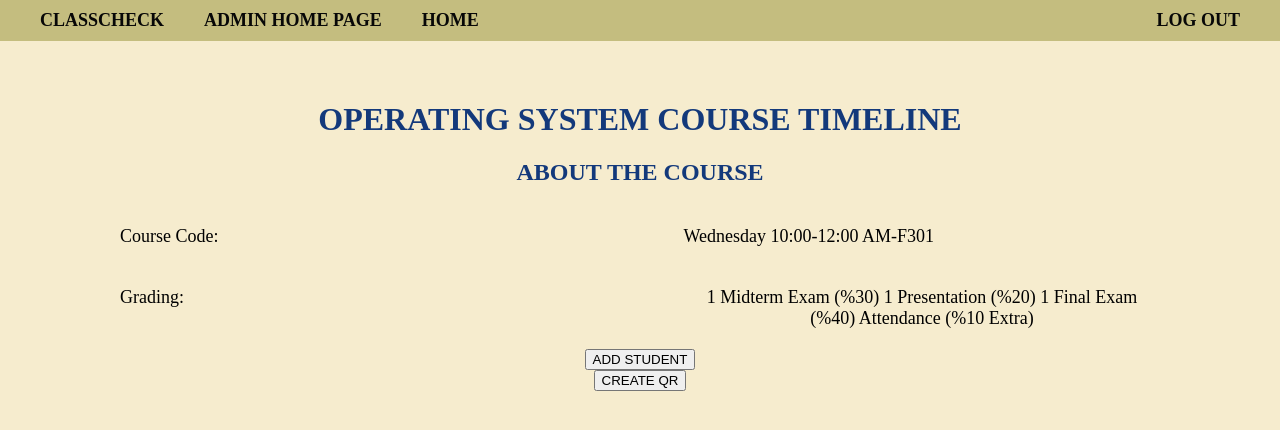
After one commit to esmadenizerboga/ClassCheckk, a Django app: page /course/15/ in a window 1280 px wide. The commit adds this page. Shown: the top 430 px of the page. Run offline with Django 4.2, Linux system fonts and the light colour scheme; a user stored in the database is signed in.

Commit message:
Add files via upload

```diff
--- /dev/null
+++ b/ClassCheckk-main/classcheckk/Attendance/Attendance/RollCall/static/css/tes.css
@@ -0,0 +1,82 @@
+body {
+    background-color: #f6ecce;
+    /* Süt rengi arka plan */
+    margin: 0;
+    /* Sayfanın kenar boşluklarını sıfırlayalım */
+    padding: 0;
+    /* Sayfanın iç boşluklarını sıfırlayalım */
+    text-align: center;
+    /* Sayfa genelinde içeriği ortalayalım */
+
+}
+
+.navbar {
+    display: flex;
+    justify-content: space-between;
+    align-items: center;
+    background-color: rgb(196, 189, 127);
+    padding: 10px 20px;
+}
+
+.navbar-left,
+.navbar-right {
+    list-style-type: none;
+    margin: 0;
+    padding: 0;
+    display: flex;
+}
+
+.navbar-left li,
+.navbar-right li {
+    padding: 0 20px;
+}
+
+.navbar a {
+    color: rgb(7, 7, 7);
+    text-decoration: none;
+    font-size: 18px;
+    display: block;
+    font-weight: bold;
+    text-align: center;
+}
+
+.navbar a:hover {
+    background-color: #ddd;
+    color: black;
+}
+
+.centered-title {
+    text-align: center;
+    margin-top: 60px;
+    color: rgb(19, 57, 123);
+}
+
+.alt-title {
+    text-align: center;
+    margin-top: auto;
+    color: rgb(19, 57, 123);
+}
+
+.yan-yana {
+    margin-left: 100px;
+    margin-right: 100px;
+    display: flex;
+    font-size: 18px;
+    gap: 465px;
+    padding: 20px;
+
+}
+
+.yana-yana {
+    margin-left: 100px;
+    margin-right: 100px;
+    display: flex;
+    font-size: 18px;
+    gap: 500px;
+    padding: 20px;
+
+}
+
+.cumle {
+    color: antiquewhite;
+}
--- a/ClassCheckk-main/classcheckk/Attendance/Attendance/RollCall/templates/addcourse.html
+++ b/ClassCheckk-main/classcheckk/Attendance/Attendance/RollCall/templates/addcourse.html
@@ -4,7 +4,7 @@
 <head>
   <meta charset="UTF-8">
   <title>Add Course</title>
-  <link rel="stylesheet" href="{% static 'css/emptyd.css' %}">
+  <link rel="stylesheet" href="{% static 'css/add.css' %}">
 </head>
 <body>
 
--- /dev/null
+++ b/ClassCheckk-main/classcheckk/Attendance/Attendance/RollCall/templates/coursedetail.html
@@ -0,0 +1,54 @@
+<!DOCTYPE html>
+<html lang="en">
+
+{% load static %}
+
+<head>
+  <meta charset="UTF-8">
+  <meta name="viewport" content="width=device-width, initial-scale=1.0">
+  <link rel="stylesheet" href="{% static 'css/tes.css' %}" />
+  <title>DETAIL PAGE</title>
+</head>
+
+<body>
+
+  <!-- Navbar -->
+  <nav class="navbar">
+    <ul class="navbar-left">
+      <li><a href="{% url 'index' %}">CLASSCHECK</a></li>
+      <li><a href="{% url 'empty' %}">ADMIN HOME PAGE</a></li>
+      <li><a href="{% url 'home' %}">HOME</a></li>
+    </ul>
+    <ul class="navbar-right">
+      <li><a href="{% url 'userlogout' %}">LOG OUT</a></li>
+    </ul>
+  </nav>
+
+
+  <h1 class="centered-title">OPERATING SYSTEM COURSE TIMELINE</h1>
+  <h2 class="alt-title"> ABOUT THE COURSE</h2>
+
+  <div  class="yan-yana">
+  <span class="sentence" > Course Code:  </span>
+  <span class="sentence" > Wednesday 10:00-12:00 AM-F301 </span>
+  </div>
+
+
+<div  class="yana-yana">
+  <span class="sentence1" >Grading:  </span>
+  <span class="sentence2" > 1 Midterm Exam (%30) 1 Presentation (%20) 1 Final Exam (%40) Attendance (%10 Extra) </span>
+  </div>
+
+   <!--ADD STUDENT Butonu-->
+  <form action="{% url 'student' %}">
+      <button type="submit" class="button">ADD STUDENT</button>
+    </form>
+   <!--CREATE QR Butonu-->
+    <form action="{% url 'qr' %}">
+      <button type="submit" class="button">CREATE QR</button>
+    </form>
+
+
+</body>
+
+</html>
--- a/ClassCheckk-main/classcheckk/Attendance/Attendance/RollCall/urls.py
+++ b/ClassCheckk-main/classcheckk/Attendance/Attendance/RollCall/urls.py
@@ -15,5 +15,9 @@ urlpatterns = [
     path('reset_done/', auth_views.PasswordResetCompleteView.as_view(), name='password_reset_complete'),
     path('addcourse/', views.addcourse, name='addcourse'),
     path('deletecourse/', views.deletecourse, name='deletecourse'),
+    path('course/<int:course_id>/', views.coursedetail, name='coursedetail'),
+    path('student/', views.student, name='student'),
+    path('qr/', views.qr, name='qr'),
+
 
 ]
--- a/ClassCheckk-main/classcheckk/Attendance/Attendance/RollCall/views.py
+++ b/ClassCheckk-main/classcheckk/Attendance/Attendance/RollCall/views.py
@@ -79,3 +79,16 @@ def deletecourse(request):
         return redirect('empty')
 
     return render(request, 'deletecourse.html', {'courses': courses})
+
+
+@login_required(login_url='userlogin')
+def coursedetail(request, course_id):
+    return render(request, 'coursedetail.html')
+
+
+def student(request,):
+    return render(request, 'student.html')
+
+
+def qr(request,):
+    return render(request, 'qr.html')
```
Also changed, not shown: ClassCheckk-main/classcheckk/Attendance/Attendance/RollCall/static/css/det.css (added, +170 -0 lines), ClassCheckk-main/classcheckk/Attendance/Attendance/RollCall/templates/empty.html (+18 -7 lines), ClassCheckk-main/classcheckk/Attendance/Attendance/RollCall/templates/qr.html (added, +18 -0 lines), ClassCheckk-main/classcheckk/Attendance/Attendance/RollCall/templates/student.html (added, +20 -0 lines), ClassCheckk-main/classcheckk/Attendance/Attendance/RollCall/static/css/add.css (added), ClassCheckk-main/classcheckk/Attendance/db.sqlite3.
